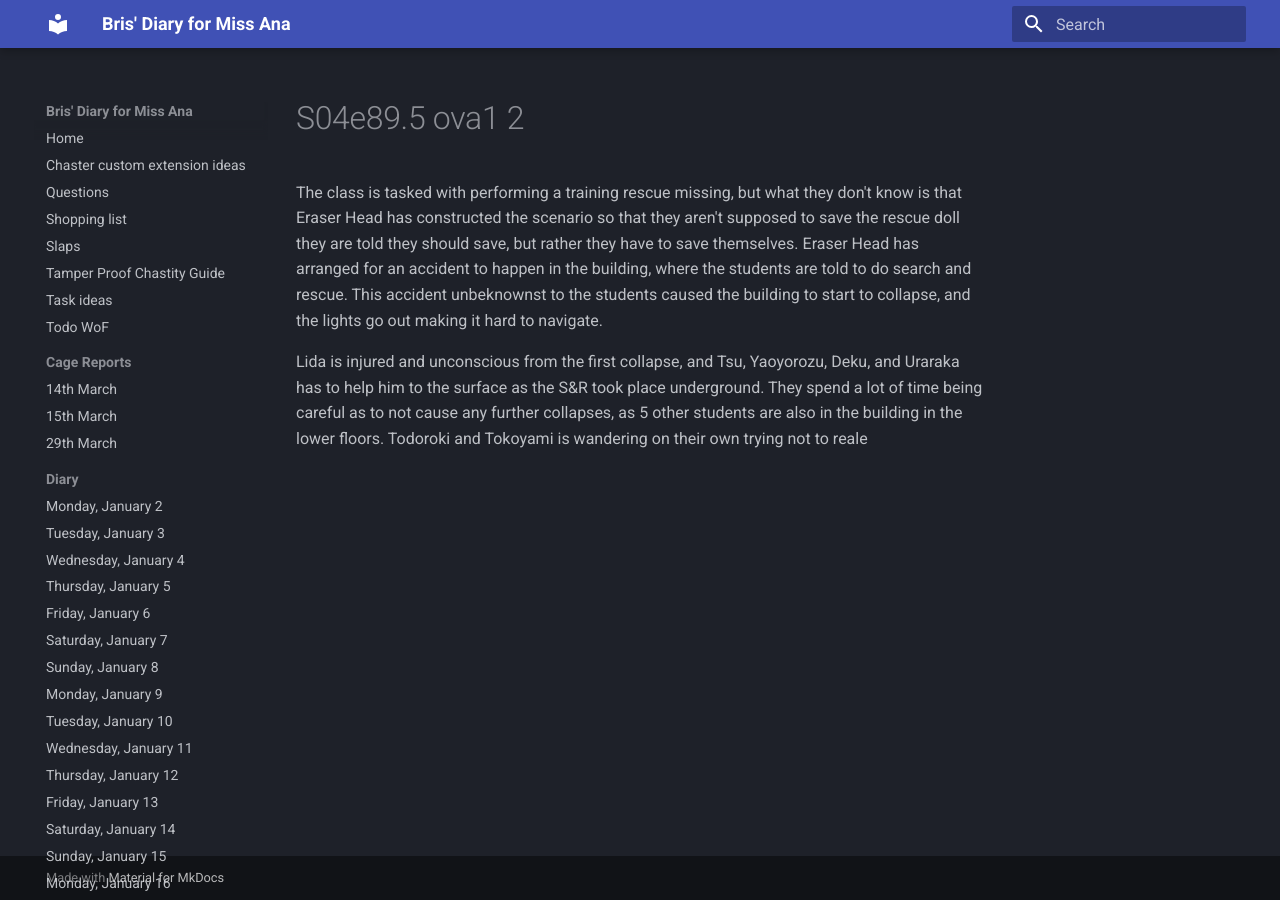
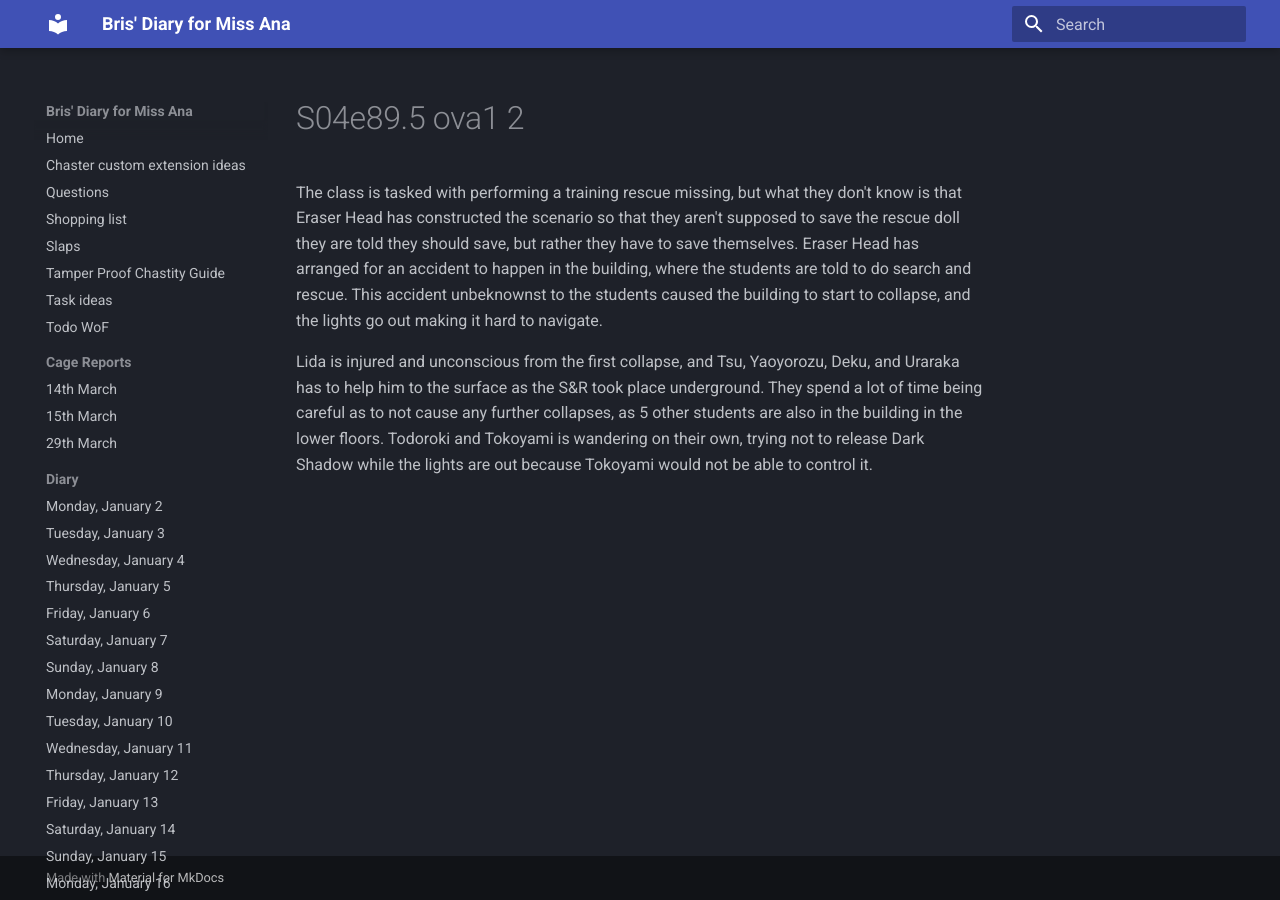
Before and after one commit to bris00/DFMA, an MkDocs documentation site: the page built from diary/Series/My Hero Academia/s04e89.5-ova1-2.md, in a window 1280 px wide. Built offline with MkDocs 1.6.1 and Material for MkDocs 9.7.7, drawn with Linux system fonts in a browser that asks for light colours.

Commit message:
vault backup: 2023-04-13 08:26:56
Affected files:
diary/Series/My Hero Academia/s04e89.5-ova1-2.md

```diff
--- a/diary/Series/My Hero Academia/s04e89.5-ova1-2.md
+++ b/diary/Series/My Hero Academia/s04e89.5-ova1-2.md
@@ -1,3 +1,3 @@
 The class is tasked with performing a training rescue missing, but what they don't know is that Eraser Head has constructed the scenario so that they aren't supposed to save the rescue doll they are told they should save, but rather they have to save themselves. Eraser Head has arranged for an accident to happen in the building, where the students are told to do search and rescue. This accident unbeknownst to the students caused the building to start to collapse, and the lights go out making it hard to navigate.
 
-Lida is injured and unconscious from the first collapse, and Tsu, Yaoyorozu, Deku, and Uraraka has to help him to the surface as the S&R took place underground. They spend a lot of time being careful as to not cause any further collapses, as 5 other students are also in the building in the lower floors. Todoroki and Tokoyami is wandering on their own trying not to reale
+Lida is injured and unconscious from the first collapse, and Tsu, Yaoyorozu, Deku, and Uraraka has to help him to the surface as the S&R took place underground. They spend a lot of time being careful as to not cause any further collapses, as 5 other students are also in the building in the lower floors. Todoroki and Tokoyami is wandering on their own, trying not to release Dark Shadow while the lights are out because Tokoyami would not be able to control it.
```
